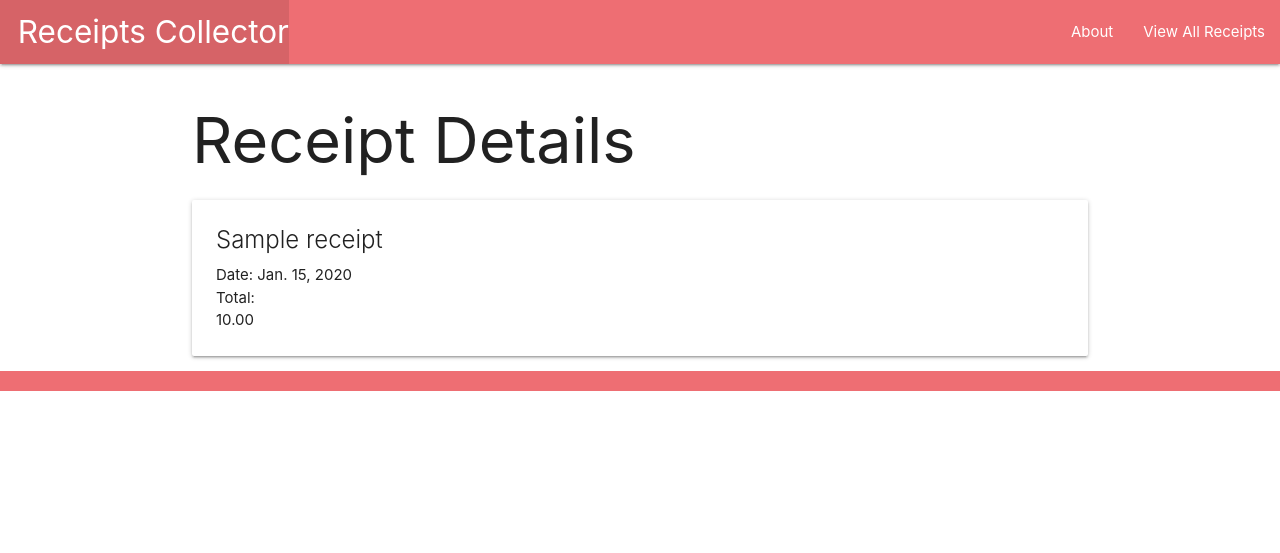
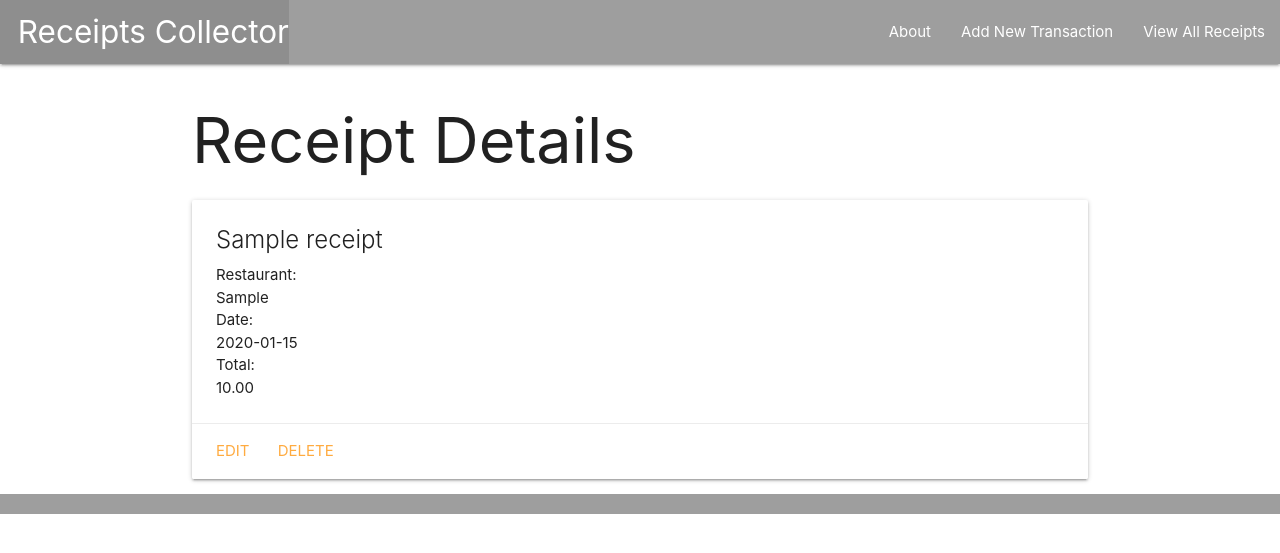
Before and after one commit to Asianous/receipts-collector, a Django app: page /receipts/1/ in a window 1280 px wide. Shown: the top 553 px of the page. Run offline with Django 4.2, Linux system fonts and the light colour scheme; tables that the repository leaves empty hold one stand-in row (values such as "Sample post").

Commit message:
added an add, edit, and delete functionality/have calender implemented on forms

```diff
--- a/main_app/models.py
+++ b/main_app/models.py
@@ -1,11 +1,16 @@
 from django.db import models
+from django.urls import reverse
 
 
 # Create your models here.
 class Receipt(models.Model):
-  title = models.CharField(max_length=100)
-  date = models.DateField()
+  name = models.CharField(max_length=100, null=True)
+  restaurant = models.CharField(max_length=100)
+  date = models.DateField(auto_now=False)
   total = models.DecimalField(max_digits=6, decimal_places=2)
 
   def __str__(self):
-    return f'{self.title} ({self.id})'
+    return f'{self.name} ({self.id})'
+
+  def get_absolute_url(self):
+    return reverse('detail', kwargs={'receipt_id': self.id})
--- a/main_app/templates/base.html
+++ b/main_app/templates/base.html
@@ -9,17 +9,19 @@
   <title>Receipts Collector</title>
   <link rel="stylesheet" href="https://cdnjs.cloudflare.com/ajax/libs/materialize/1.0.0/css/materialize.min.css">
   <link rel="stylesheet" href="{% static 'css/style.css' %}">
+  <script src="https://cdnjs.cloudflare.com/ajax/libs/materialize/1.0.0/js/materialize.min.js"></script>
 </head>
 <body>
   <header class="navbar-fixed">
     <nav>
-      <div class="nav-wrapper">
+      <div class="nav-wrapper grey">
         <ul>
-          <li><a href="/" class="left brand-logo">&nbsp;&nbsp;Receipts Collector</a></li>
+          <li><a href="{% url 'home' %}" class="left brand-logo">&nbsp;&nbsp;Receipts Collector</a></li>
         </ul>
         <ul class="right">
-          <li><a href="/about">About</a></li>
-          <li> <a href="/receipts">View All Receipts</a></li>
+          <li><a href="{% url 'about' %}">About</a></li>
+          <li><a href="{% url 'receipt_create' %}">Add New Transaction</a></li>
+          <li> <a href="{% url 'index' %}">View All Receipts</a></li>
         </ul>
       </div>
     </nav>
@@ -28,7 +30,7 @@
     {% block content %}
     {% endblock %}
   </main>
-  <footer class="page-footer">
+  <footer class="page-footer grey">
     <div class="right">All Rights Reserved, &copy; 2023 Receipts Collector &nbsp;</div>
   </footer>
 </body>
--- a/main_app/templates/receipts/detail.html
+++ b/main_app/templates/receipts/detail.html
@@ -5,9 +5,14 @@
 
 <div class="card">
   <div class="card-content">
-    <span class="card-title">{{ receipt.title }}</span>
-    <p>Date: {{ receipt.date }}</p>
+    <span class="card-title">{{ receipt.name }}</span>
+    <p>Restaurant: {{ receipt.restaurant|linebreaks }}</p>
+    <p>Date: {{ receipt.date|linebreaks }}</p>
     <p>Total: {{ receipt.total|linebreaks }}</p>
+  </div>
+  <div class="card-action">
+    <a href="{% url 'receipt_update' receipt.id %}">Edit</a>
+    <a href="{% url 'receipt_delete' receipt.id %}">Delete</a>
   </div>
 </div>
 
--- a/main_app/templates/receipts/index.html
+++ b/main_app/templates/receipts/index.html
@@ -4,10 +4,11 @@
 <h1>Receipts</h1>
 
 {% for receipt in receipts %}
-<a href="/receipts/{{ receipt.id }}">
+<a href="{% url 'detail' receipt.id %}">
   <div class="card">
     <div class="card-content">
-      <span class="card-title">{{ receipt.title }}</span>
+      <span class="card-title">{{ receipt.name }}</span>
+      <p>Restaurant: {{ receipt.restaurant }}</p>
       <p>Date: {{ receipt.date }}</p>
       <p>Total: {{ receipt.total }}</p>
     </div>
--- a/main_app/urls.py
+++ b/main_app/urls.py
@@ -5,5 +5,8 @@ urlpatterns = [
   path('', views.home, name='home'),
   path('about/', views.about, name='about'),
   path('receipts/', views.receipts_index, name='index'),
-  path('receipts/<int:receipt_id>/', views.receipts_detail, name='detail')
+  path('receipts/<int:receipt_id>/', views.receipts_detail, name='detail'),
+  path('receipts/create/', views.ReceiptCreate.as_view(), name='receipt_create'),
+  path('receipts/<int:pk>/update/', views.ReceiptUpdate.as_view(), name='receipt_update'),
+  path('receipts/<int:pk>/delete/', views.ReceiptDelete.as_view(), name='receipt_delete'),
 ]
--- a/main_app/views.py
+++ b/main_app/views.py
@@ -1,5 +1,7 @@
 from django.shortcuts import render
+from django.views.generic import CreateView, UpdateView, DeleteView
 from .models import Receipt
+from datetime import date
 
 
 # Create your views here.
@@ -20,3 +22,15 @@ def receipts_detail(request, receipt_id):
   return render(request, 'receipts/detail.html', {
     'receipt': receipt
   })
+
+class ReceiptCreate(CreateView):
+  model = Receipt
+  fields = '__all__'
+
+class ReceiptUpdate(UpdateView):
+  model = Receipt
+  fields = ['restaurant', 'date', 'total']
+
+class ReceiptDelete(DeleteView):
+  model = Receipt
+  success_url = '/receipts'
--- a/receiptcollector/settings.py
+++ b/receiptcollector/settings.py
@@ -110,11 +110,11 @@ TIME_ZONE = 'America/Los_Angeles'
 
 USE_I18N = True
 
-USE_L10N = False
+# USE_L10N = False
 
 USE_TZ = True
 
-DATE_INPUT_FORMATS = ['%d-%m-%Y']
+# DATE_INPUT_FORMATS = ['%d-%m-%Y']
 
 
 # Static files (CSS, JavaScript, Images)
```
Also changed, not shown: main_app/templates/main_app/receipt_confirm_delete.html (added, +11 -0 lines), main_app/templates/main_app/receipt_form.html (added, +32 -0 lines), main_app/migrations/0004_receipt_name.py (added), main_app/migrations/0005_rename_title_receipt_restaurant.py (added), main_app/migrations/0006_rename_restaurant_receipt_title.py (added), main_app/migrations/0007_rename_title_receipt_restaurant.py (added).
